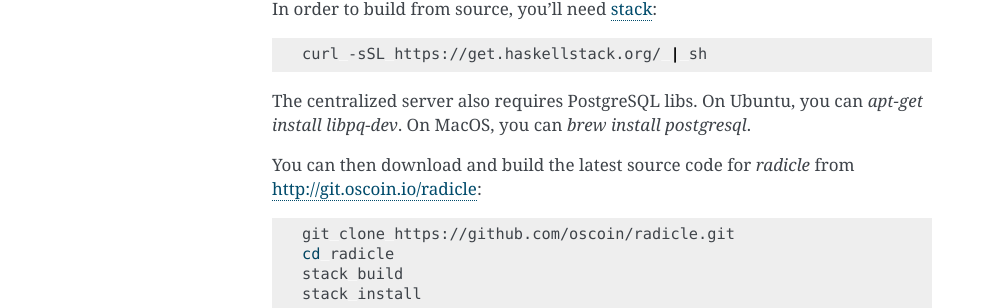
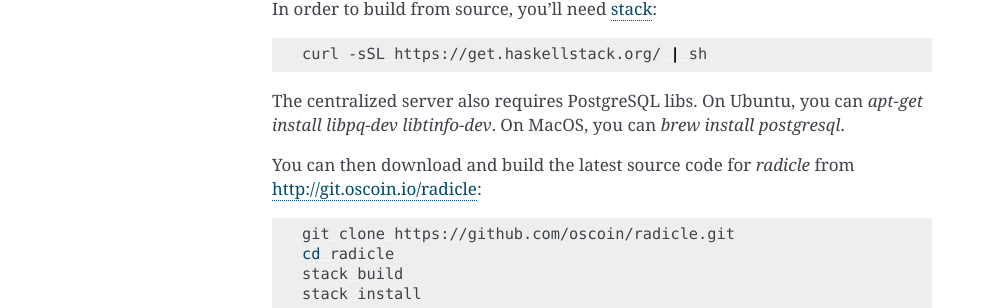
Before and after one commit to radicle-dev/radicle-alpha, a Sphinx documentation site: the page built from docs/source/guide/GettingStarted.rst, in a window 1280 px wide. Shown: the part 307-615 px from the top of the page, without its empty margins (148-1141 px from the left). Built offline with Sphinx 7.4.7, drawn with Linux system fonts in a browser that asks for light colours; pages that are not in the unit, such as notebooks, are missing from menus.

Commit message:
move Ubunutu-specific instructions to Getting Started guide

```diff
--- a/docs/source/guide/GettingStarted.rst
+++ b/docs/source/guide/GettingStarted.rst
@@ -21,7 +21,7 @@
     curl -sSL https://get.haskellstack.org/ | sh
 
 The centralized server also requires PostgreSQL libs. On Ubuntu, you can
-`apt-get install libpq-dev`. On MacOS, you can `brew install postgresql`.
+`apt-get install libpq-dev libtinfo-dev`. On MacOS, you can `brew install postgresql`.
 
 You can then download and build the latest source code for `radicle` from
 http://git.oscoin.io/radicle:
```
Also changed, not shown: README.md (+1 -1 lines).
